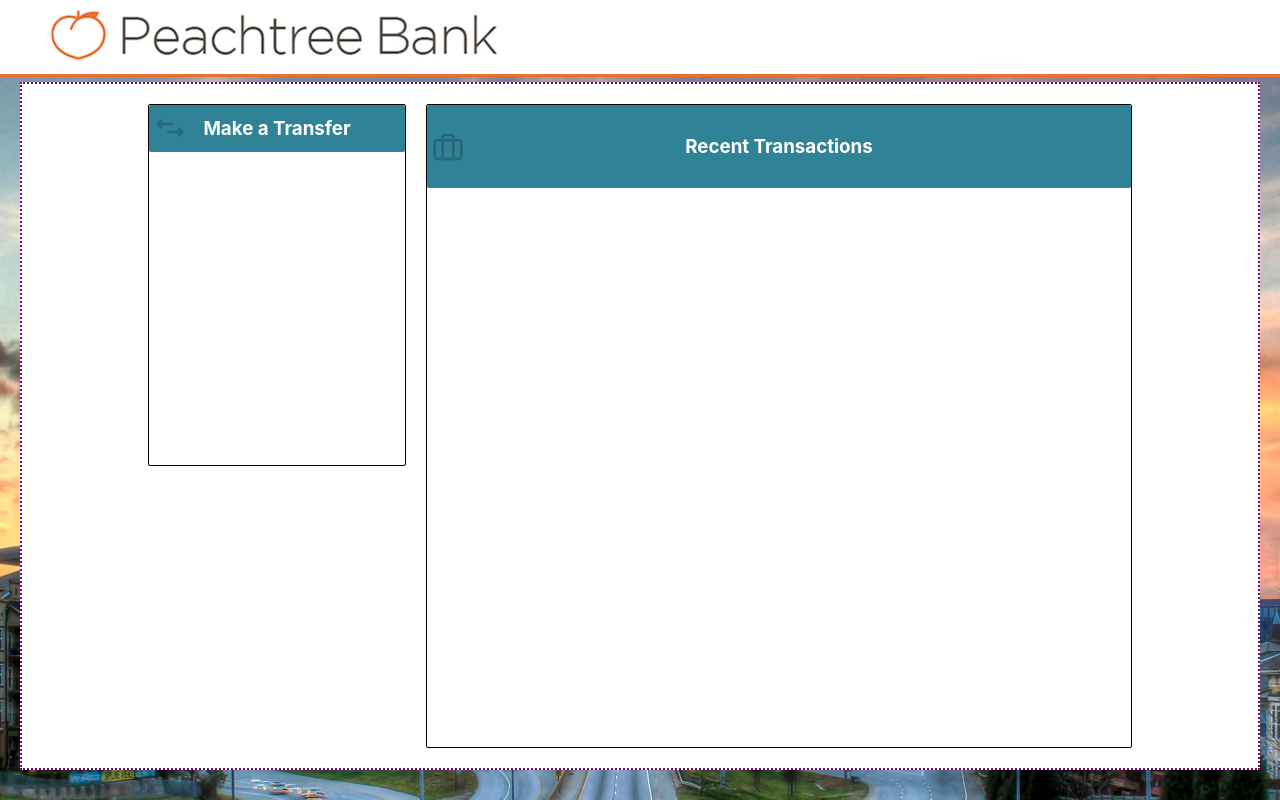
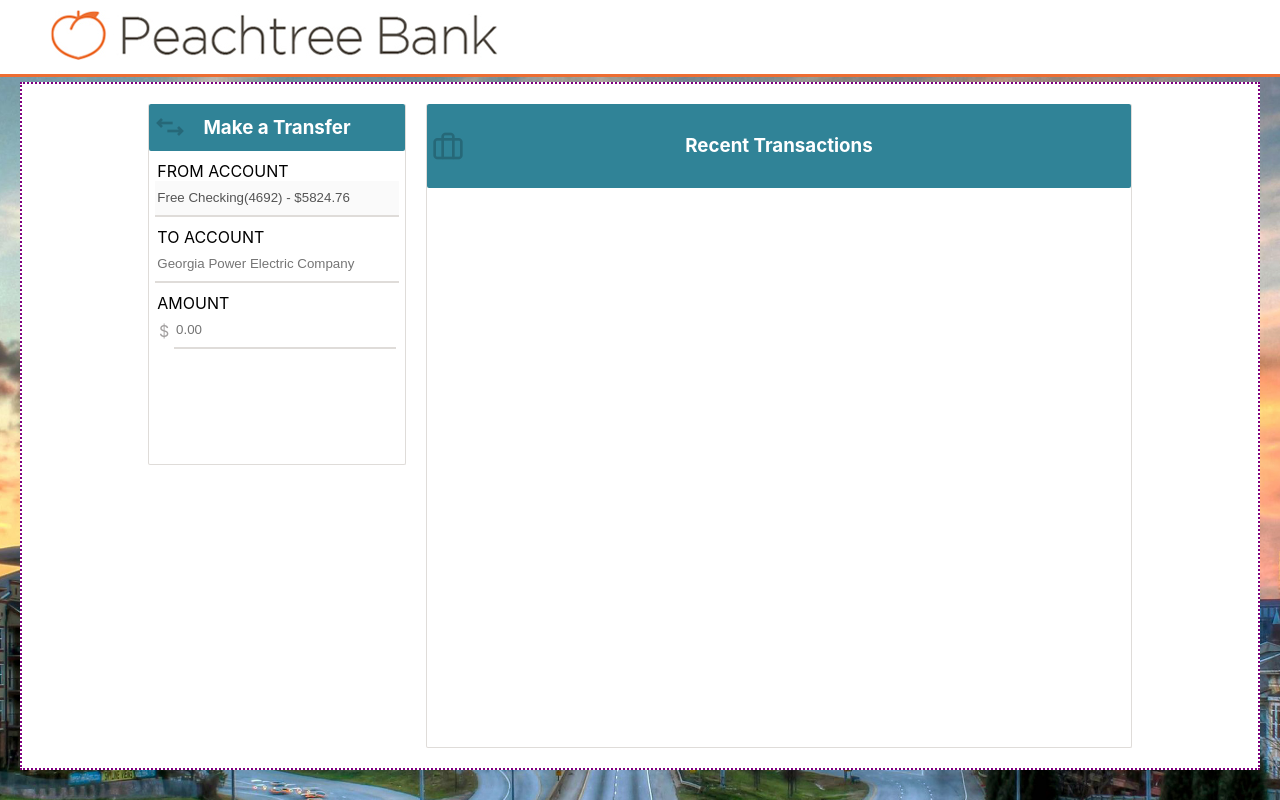
Before and after one commit to MarleeG/Transaction, a React (Create React App) app in the folder client/: page / in a window 1280 px wide. Built offline with nearby package versions, Linux system fonts and the light colour scheme.

Commit message:
inputs added to make transfer widget

```diff
--- a/client/src/Content/Content.js
+++ b/client/src/Content/Content.js
@@ -1,33 +1,55 @@
-import React from "react";
+import React, { useState } from "react";
 import Widget from "../UIELements/Widget";
-import TransferIcon from '../UIELements/assets/icons/arrows.png'
-import TransactionIcon from '../UIELements/assets/icons/briefcase.png';
+import TransferIcon from "../UIELements/assets/icons/arrows.png";
+import TransactionIcon from "../UIELements/assets/icons/briefcase.png";
 
 import "./Content.css";
+import Input from "../UIELements/Input";
 const Content = (props) => {
+  const [currentBalance, updateCurrentBalance] = useState(5824.76);
   return (
     <div className="content__container">
       <Widget
         header="Make a Transfer"
         width="20vw"
         classes="make-transfer-wdg"
-        // headerIcon={TransferIcon}
         headerIcon={TransferIcon}
-
         headerIconAlt="transfer icon"
       >
+        <form>
+          <Input
+            label="FROM ACCOUNT"
+            type="text"
+            placeholder={`Free Checking(4692) - $${currentBalance}`}
+            val={`Free Checking(4692) - $${currentBalance}`}
+            disabled
+          />
+
+          <Input
+            label="TO ACCOUNT"
+            type="text"
+            placeholder="Georgia Power Electric Company"
+          />
+
+          <Input
+            label="AMOUNT"
+            type="text"
+            placeholder="0.00"
+            prependSign="$"
+            stylesForPrependSign={{ display: "table", overflow: "hidden", width: "100%"}}
+          />
 
 
+        </form>
       </Widget>
 
       <Widget
-      header="Recent Transactions"
-      width="55vw"
-      headerIcon={TransactionIcon}
-      headerIconAlt="transaction icon"
-
-
-      classes='recent-transaction-wdg'></Widget>
+        header="Recent Transactions"
+        width="55vw"
+        headerIcon={TransactionIcon}
+        headerIconAlt="transaction icon"
+        classes="recent-transaction-wdg"
+      ></Widget>
     </div>
   );
 };
--- a/client/src/Header/Header.js
+++ b/client/src/Header/Header.js
@@ -2,7 +2,7 @@ import React from "react";
 import logo from '../UIELements/assets/logo.jpg';
 
 import './Header.css';
-const Header = (props) => {
+const Header = () => {
   return <div className="header__container">
       <img src={logo} alt="logo"/>
   </div>;
--- /dev/null
+++ b/client/src/UIELements/Input.css
@@ -0,0 +1,27 @@
+.input__container {
+  display: flex;
+  flex-direction: column;
+  margin: 10px 2px;
+}
+
+label {
+  width: 95%;
+  align-self: center;
+}
+
+input {
+    border: none;
+    border-bottom: 2px solid #dfdcd9;
+    width: 95%;
+    height: 4vh;
+    align-self: center;
+  }
+
+.unit-input__prepend {
+  color: #a3a0a0;
+  padding: 0.5em;
+  padding-right: 0;
+  flex-grow: 0;
+  display: table-cell;
+  vertical-align: middle;
+}
--- /dev/null
+++ b/client/src/UIELements/Input.js
@@ -0,0 +1,41 @@
+import React from "react";
+
+import "./Input.css";
+const Input = (props) => {
+  const {
+    label,
+    type,
+    placeholder,
+    disabled,
+    val,
+    prependSign,
+    stylesForPrependSign,
+  } = props;
+  return (
+    <div className="input__container">
+      {label && <label>{label}</label>}
+
+      {prependSign ? (
+        <span style={stylesForPrependSign && stylesForPrependSign}>
+          <span className="unit-input__prepend">{prependSign}</span>
+
+          <input
+            type={type || "text"}
+            placeholder={placeholder}
+            value={val}
+            disabled={disabled || false}
+          />
+        </span>
+      ) : (
+        <input
+          type={type || "text"}
+          placeholder={placeholder}
+          value={val}
+          disabled={disabled || false}
+        />
+      )}
+    </div>
+  );
+};
+
+export default Input;
--- a/client/src/UIELements/Widget.css
+++ b/client/src/UIELements/Widget.css
@@ -1,6 +1,10 @@
 .widget__container {
-  /* border: 1px solid #F3F5F6; */
-  border: 1px solid black;
+  border-left: 1px solid#dfdcd9;
+  border-right: 1px solid#dfdcd9;
+  border-bottom: 1px solid#dfdcd9;
+  border-top: none;
+
+  /* border: 1px solid black; */
   margin: 10px;
   border-radius: 2px;
 }
```
